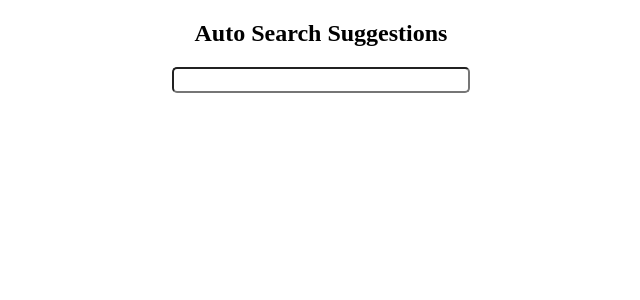
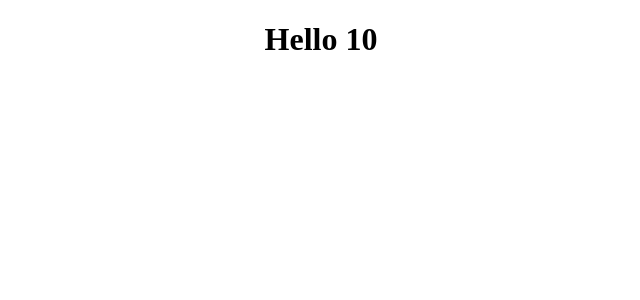
Before and after one commit to ajaykumar-21/Machine-Coding-Questions, a React (Create React App) app: page / in a window 1280 px wide. Shown: the top 300 px of the page, without its empty margins (319-959 px from the left). Built offline with nearby package versions, Linux system fonts and the light colour scheme.

Commit message:
practics for switch cases component

```diff
--- a/src/components/Practics/Practics.js
+++ b/src/components/Practics/Practics.js
@@ -1,68 +1,55 @@
 import React, { useEffect, useRef, useState } from "react";
 import style from "./Practics.module.css";
 
-const mockData = [
-  { id: 1, name: "Leanne Graham" },
-  { id: 2, name: "Ervin Howell" },
-  { id: 3, name: "Clementine Bauch" },
-];
+const CustomSwitch = (val) => {
+  const { value, children } = val;
 
-function Practics() {
-  const inputRef = useRef(null);
-  const suggestionRef = useRef(null);
-  const [query, setQery] = useState("");
-  const [list, setlist] = useState([]);
-  const [suggestionAreaVisibility, setSuggestionAreaVisibility] =
-    useState(false);
+  const cases = [];
+  const defaults = [];
 
-  useEffect(() => {
-    if (query.length > 0) {
-      setSuggestionAreaVisibility(true);
-      const nameData = mockData.map((e) => e.name);
-      const filtered = nameData.filter((data) =>
-        data.toLowerCase().includes(query.toLowerCase())
-      );
-      setlist(filtered);
-    } else {
-      setlist([]);
+  children.forEach((e) => {
+    if (e.type.name === "CustomCase") {
+      if (typeof e.props.value === "function") {
+        if (e.props.value(value)) {
+          cases.push(e);
+        }
+      } else if (e.props.value === value) {
+        cases.push(e);
+      }
+    } else if (e.type.name === "DefaultCase") {
+      defaults.push(e);
     }
-  }, [query]);
-
-  useEffect(() => {
-    window.addEventListener("click", (e) => {
-      console.log(e.target, inputRef.current, suggestionRef.current);
-      if (e.target !== inputRef.current && e.target !== suggestionRef.current) {
-        setSuggestionAreaVisibility(false);
-      }
-    });
-
-    return () => {
-      window.removeEventListener("click", () => {});
-    };
   });
 
+  if (cases.length > 0) {
+    return cases;
+  } else {
+    return defaults;
+  }
+};
+
+const CustomCase = (val) => {
+  return <h1>{val.children}</h1>;
+};
+
+const DefaultCase = (val) => {
+  return <h1>{val.children}</h1>;
+};
+function Practics() {
   return (
-    <div className={style.container}>
-      <div>
-        <h2>Auto Search Suggestions</h2>
-        <input
-          type="text"
-          value={query}
-          onChange={(e) => setQery(e.target.value)}
-          ref={inputRef}
-        />
-        {suggestionAreaVisibility && (
-          <div className={style.suggestonArea} ref={suggestionRef}>
-            {list &&
-              list.map((e, i) => (
-                <div key={i} onClick={() => setQery(e)}>
-                  {e}
-                </div>
-              ))}
-          </div>
-        )}
-      </div>
-    </div>
+    <>
+      <CustomSwitch value="10">
+        <CustomCase value={(e) => e < 10}>
+          <div>Hello less than 10</div>
+        </CustomCase>
+        <CustomCase value="20">Hello 20</CustomCase>
+        <CustomCase value="30">Hello 30</CustomCase>
+        <CustomCase value="10">
+          <div>Hello 10</div>
+        </CustomCase>
+        <DefaultCase>Hello 40</DefaultCase>
+      </CustomSwitch>
+    </>
   );
 }
 
```
